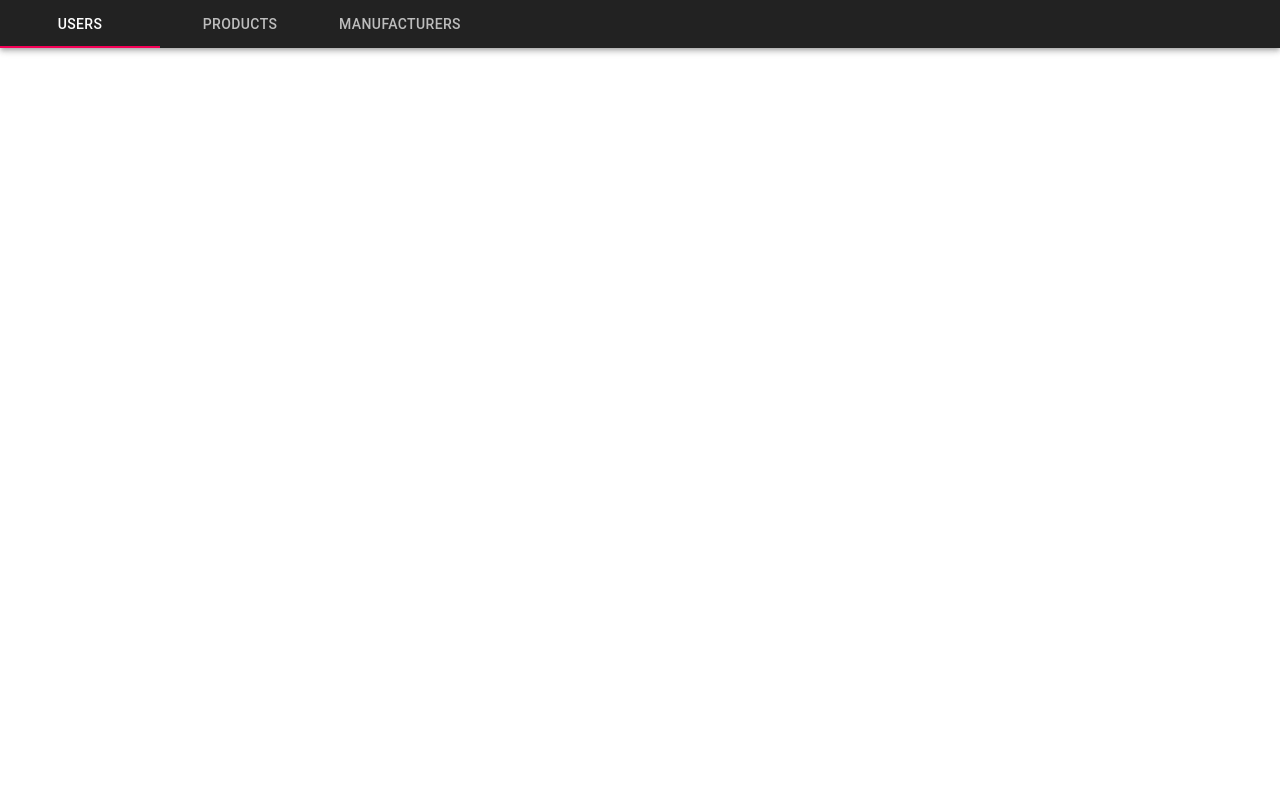
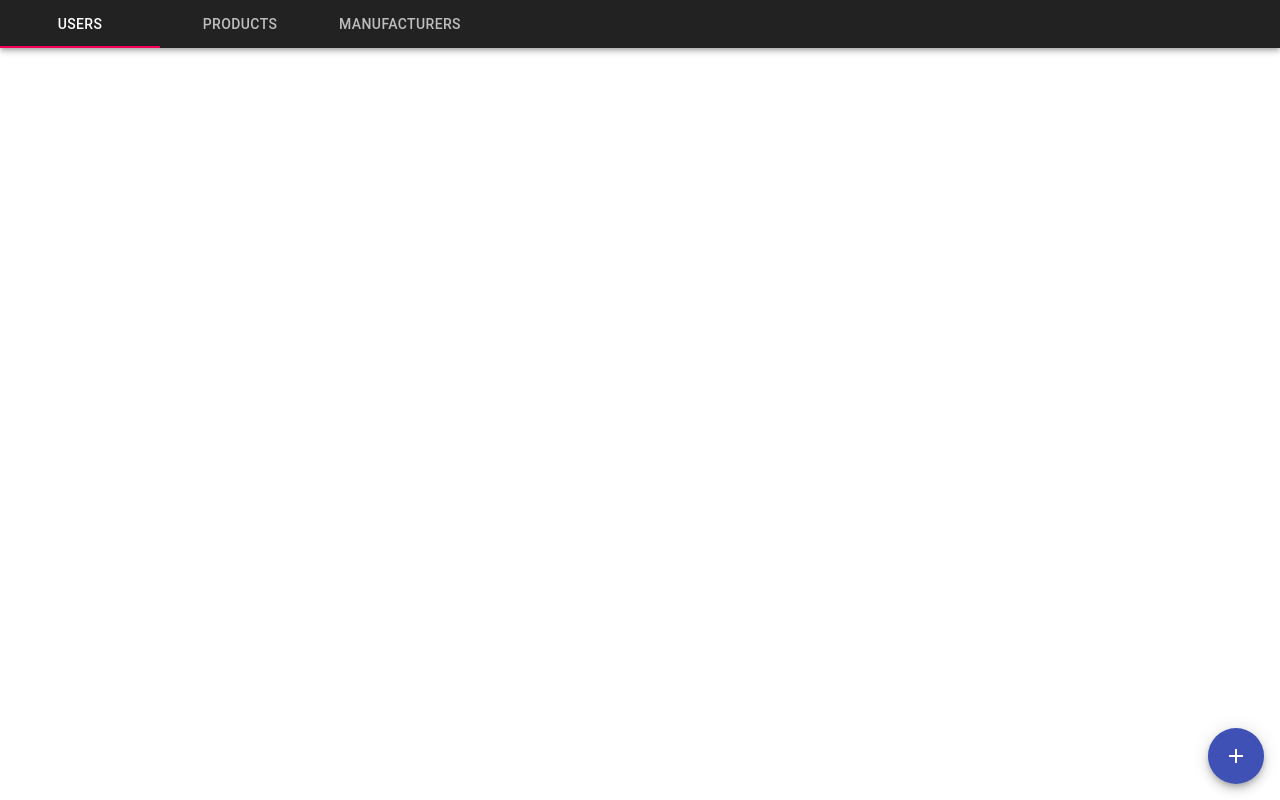
Before and after one commit to mohamadp91/user-management-system-web, a React (Create React App) app: page / in a window 1280 px wide. Built offline with nearby package versions, Linux system fonts and the light colour scheme.

Commit message:
Add a float action bottun for add user (#17)

```diff
--- a/package.json
+++ b/package.json
@@ -4,6 +4,7 @@
   "private": true,
   "dependencies": {
     "@material-ui/core": "^4.11.0",
+    "@material-ui/icons": "^4.9.1",
     "@material-ui/lab": "^4.0.0-alpha.56",
     "@testing-library/jest-dom": "^4.2.4",
     "@testing-library/react": "^9.3.2",
--- a/src/Components/Navbar.js
+++ b/src/Components/Navbar.js
@@ -4,6 +4,9 @@ import Tab from '@material-ui/core/Tab';
 import TabContext from '@material-ui/lab/TabContext';
 import TabList from '@material-ui/lab/TabList';
 import styled from 'styled-components';
+import TabPanel from "@material-ui/lab/TabPanel";
+import Fab from "@material-ui/core/Fab";
+import AddIcon from '@material-ui/icons/Add';
 
 const AppBarStyled = styled(AppBar)`
         background : #222;
@@ -11,18 +14,24 @@ const AppBarStyled = styled(AppBar)`
 
 const TabContextStyled = styled(TabContext)`
         flex-grow: 1;
-`
+`;
+
+const FabStyled = styled(Fab)`
+    position: absolute;
+    right: 16px;
+    bottom: 16px;
+`;
 
 export default function NavBar() {
 
-    const [value, setValue] = React.useState('1');
+    const [tabIndex, setTabIndex] = React.useState(String(1));
 
     const handleChange = (event, newValue) => {
-        setValue(newValue);
+        setTabIndex(newValue);
     };
 
     return (
-        <TabContextStyled value={value}>
+        <TabContextStyled value={tabIndex}>
             <AppBarStyled position="static">
                 <TabList onChange={handleChange}>
                     <Tab label="Users" value="1"/>
@@ -30,6 +39,11 @@ export default function NavBar() {
                     <Tab label="Manufacturers" value="3"/>
                 </TabList>
             </AppBarStyled>
+            <TabPanel value="1">
+                <FabStyled color="primary">
+                    <AddIcon/>
+                </FabStyled>
+            </TabPanel>
         </TabContextStyled>
     );
 }
```
Also changed, not shown: 1 other file (tests, documents, lock files or other folders).
